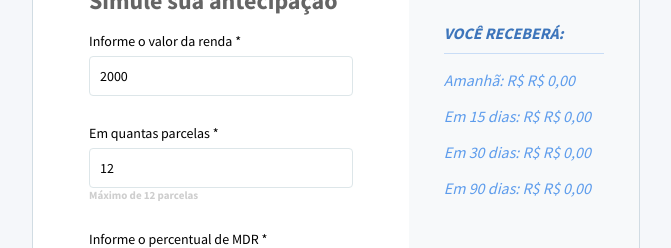
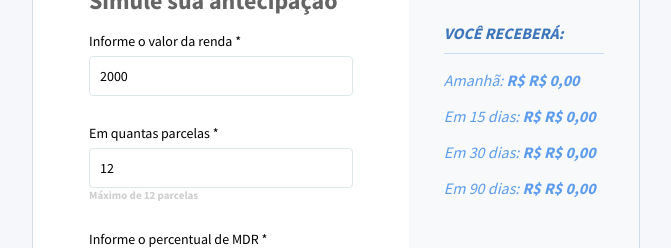
Before and after one commit to and-lz/hash-app, a React (Create React App) app: page / in a window 1280 px wide. Shown: the part 234-482 px from the top of the page, without its empty margins (304-975 px from the left). Built offline with nearby package versions, Linux system fonts and the light colour scheme.

Commit message:
Creates Bold UI component

```diff
--- /dev/null
+++ b/src/components/DesignSystem/Typography/Styles.ts
@@ -0,0 +1,5 @@
+import styled from 'styled-components'
+
+export const Bold = styled.em`
+  font-weight: bold;
+`
--- a/src/pages/Home/Home.tsx
+++ b/src/pages/Home/Home.tsx
@@ -15,6 +15,7 @@ import {
   Heading2,
 } from '../../components/DesignSystem/Typography/Headings'
 import { HighlightText } from '../../components/DesignSystem/Typography/Paragraph'
+import { Bold } from '../../components/DesignSystem/Typography/Styles'
 import Input from '../../components/Input/Input'
 import APIAntecipation from '../../infrastructure/api/APIAntecipation/APIAntecipation'
 import { formatToCurrency } from '../../infrastructure/format/currency'
@@ -138,15 +139,20 @@ function HomePage() {
         <CardHighlight width="231px">
           <Heading2>Você receberá:</Heading2>
           <Divider />
-          <HighlightText>Amanhã: R$ {formatToCurrency(0)}</HighlightText>
           <HighlightText>
-            Em 15 dias: R$ {formatToCurrency(antecipationData['30'])}
+            Amanhã: <Bold>R$ {formatToCurrency(0)}</Bold>
           </HighlightText>
           <HighlightText>
-            Em 30 dias: R$ {formatToCurrency(antecipationData['60'])}
+            Em 15 dias:{' '}
+            <Bold>R$ {formatToCurrency(antecipationData['30'])}</Bold>
           </HighlightText>
           <HighlightText>
-            Em 90 dias: R$ {formatToCurrency(antecipationData['90'])}
+            Em 30 dias:{' '}
+            <Bold>R$ {formatToCurrency(antecipationData['60'])}</Bold>
+          </HighlightText>
+          <HighlightText>
+            Em 90 dias:{' '}
+            <Bold>R$ {formatToCurrency(antecipationData['90'])}</Bold>
           </HighlightText>
         </CardHighlight>
       </Card>
```
